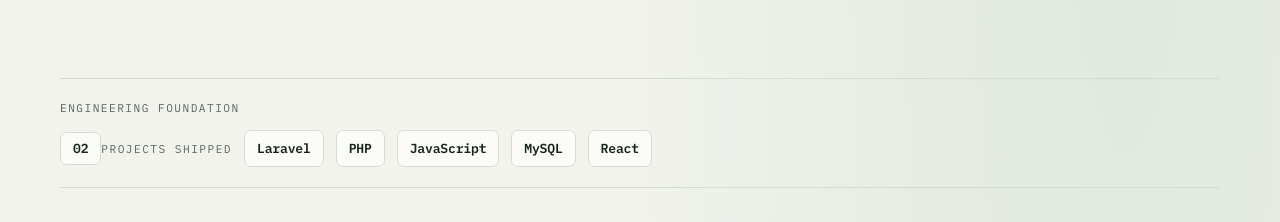
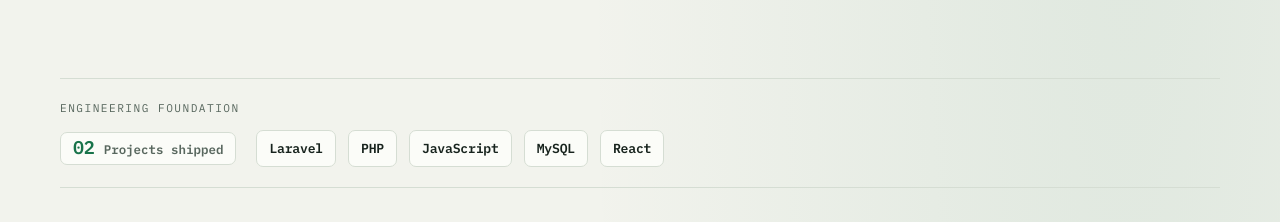
Before and after one commit to dev-kins/dev-kins, a plain HTML site: page index.html in a window 1280 px wide. Shown: the part 860-1082 px from the top of the page. Drawn offline with Linux system fonts and the light colour scheme.

Commit message:
Style shipped projects portfolio metric

```diff
--- a/styles.css
+++ b/styles.css
@@ -644,3 +644,10 @@ details{border-top-color:var(--line)}summary{color:var(--accent)}
   .hero-photo{justify-content:center;margin:10px auto 0 0}
   .hero-photo figcaption{text-align:left}
 }
+
+
+/* Compact portfolio delivery metric */
+.foundation .shipped-stat{display:inline-flex;align-items:baseline;gap:9px;margin-right:8px;padding:5px 12px;border:1px solid var(--line);border-radius:7px;background:var(--surface)}
+.foundation .shipped-stat strong{padding:0;border:0;background:transparent;color:var(--accent);font-family:'IBM Plex Mono',monospace;font-size:1.15rem;line-height:1}
+.foundation .shipped-stat span{width:auto;color:var(--muted);font-size:.78rem;font-weight:600;letter-spacing:0;text-transform:none}
+@media(max-width:700px){.foundation .shipped-stat{margin-right:0}}
```
